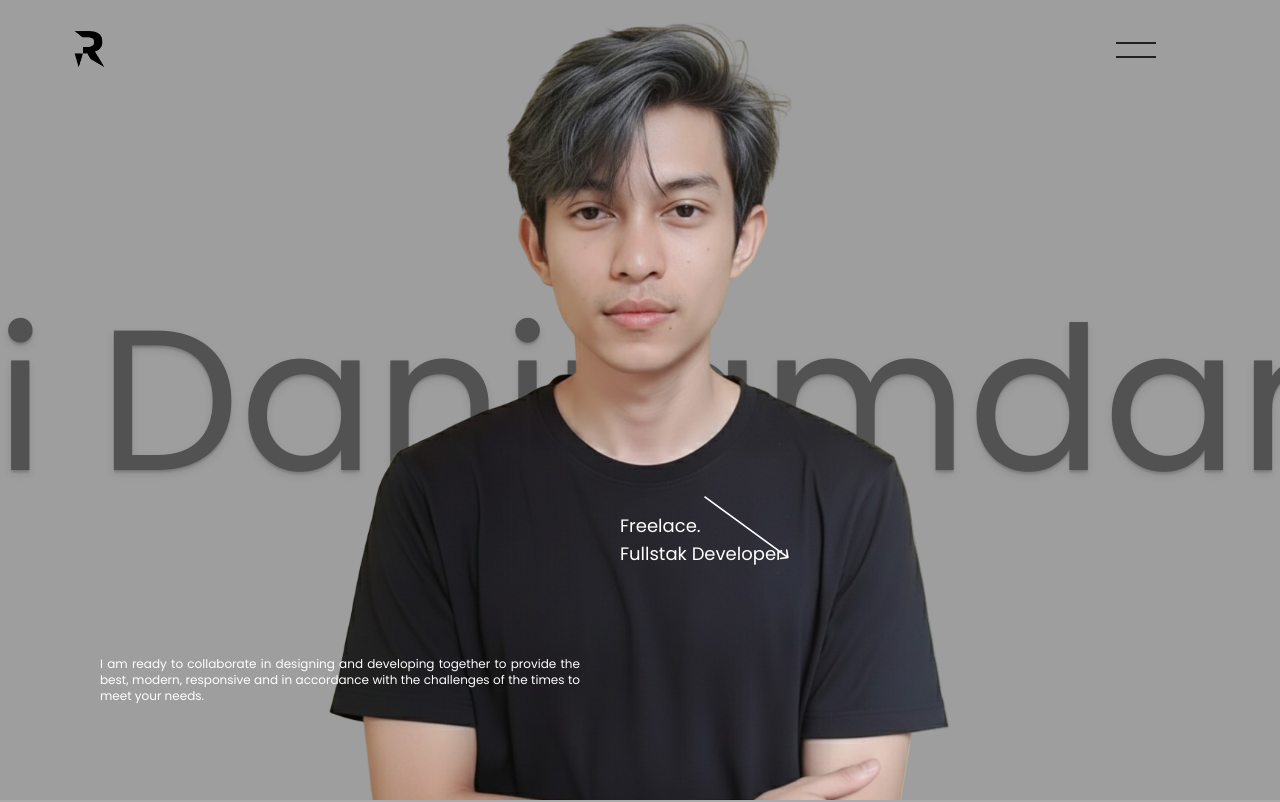
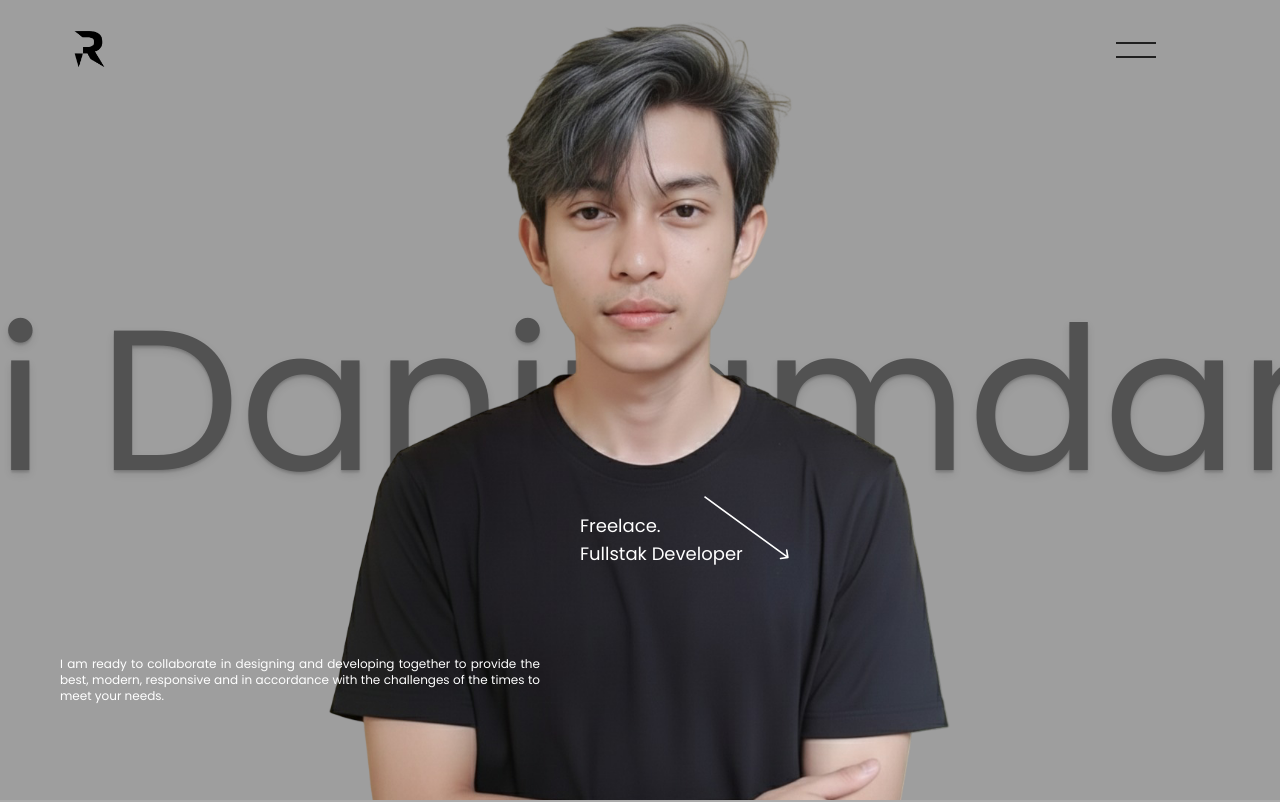
Before and after one commit to Daniramdev/DaniRamdani, a React (Vite) app: page / in a window 1280 px wide. Shown: the top 802 px of the page. Built offline with nearby package versions, Linux system fonts and the light colour scheme.

Commit message:
Hero3D.jsx

```diff
--- a/src/components/Hero3D.jsx
+++ b/src/components/Hero3D.jsx
@@ -71,14 +71,14 @@ const HeroSection = () => {
 
 
    <div className='relative h-[100%] px-20'>
-        <div className='absolute md:left-[55%] left-[60%] z-20  md:bottom-[15rem] bottom-[26rem]'>
+        <div className='absolute md:left-[55%] left-[60%] z-20  md:bottom-[15rem] bottom-[28rem]'>
           <img src="/arrow.svg" alt="" className=' h-10 md:h-16' />
         </div>
-    <div className='absolute inset-x-0 bottom-24 flex justify-between md:px-[100px]  z-20 text-justify px-4'>
+    <div className='absolute inset-x-0 bottom-24 flex justify-between md:px-[60px]  z-20 text-justify px-2'>
      <div className='md:w-[60vh] w-[40vh] text-xs'>
           <h1>I am ready to collaborate in designing and developing together to provide the best, modern, responsive and in accordance with the challenges of the times to meet your needs.</h1>
         </div>
-        <div className='w-[30vh] md:w-[70vh] -mt-[40vh] md:-mt-[18vh] text-xs md:text-lg '>
+        <div className='w-[20vh] md:w-[80vh] -mt-[40vh] md:-mt-[18vh] text-xs md:text-lg md:right-0'>
           <h1 className='flex flex-col'>Freelace.<span>Fullstak Developer
           </span>
  </h1>
```
